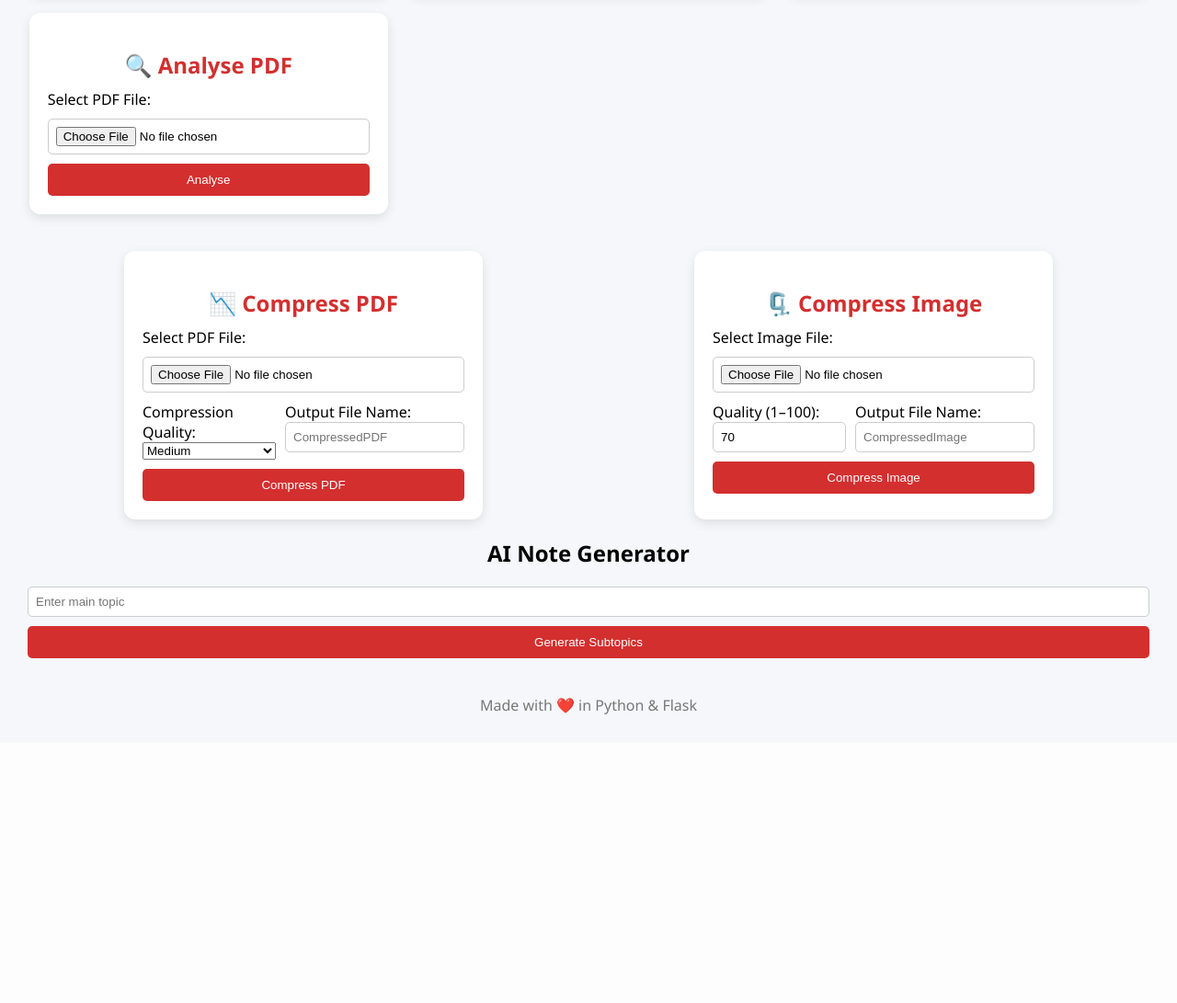
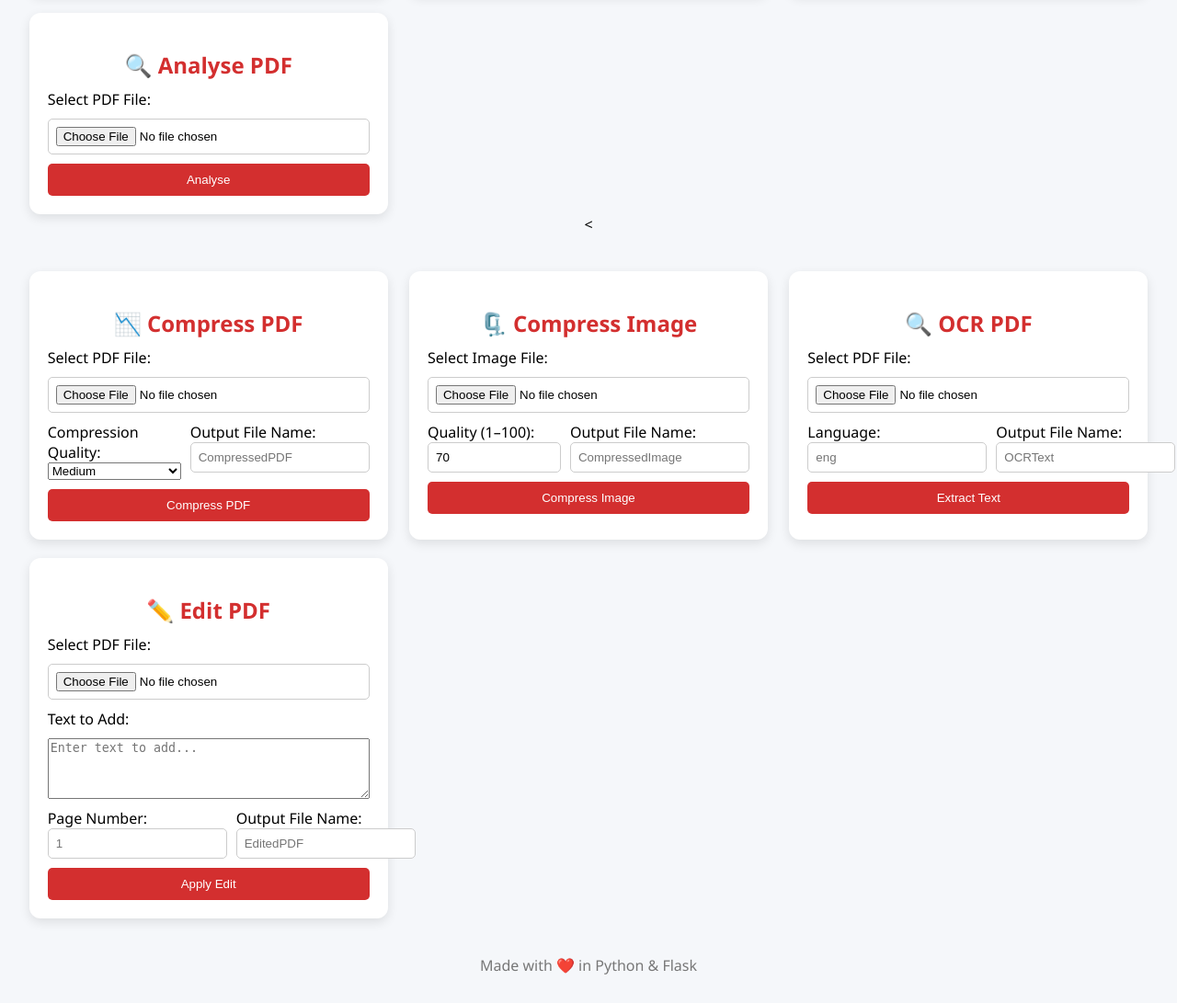
Before and after one commit to SachchitNesarikar/WeLovePDF, a Flask app: page / in a window 1280 px wide. Shown: the part 1240-2331 px from the top of the page at 92% size. Before the commit the page ends 2017 px from the top, so only its background shows below. Run offline with Flask 3, Linux system fonts and the light colour scheme; some libraries are stand-ins or nearby versions.

Commit message:
analyse, ocr and add text pdf

```diff
--- a/app.py
+++ b/app.py
@@ -4,25 +4,31 @@ from PIL import Image
 from io import BytesIO
 from werkzeug.utils import secure_filename
 import zipfile
-import fitz  # PyMuPDF
 import docx2pdf
 import tempfile
 import os
 from dotenv import load_dotenv
 load_dotenv()
 import base64
-import requests
-from flask import jsonify
-from gemini_notes import get_subtopics, get_notes  # if in separate file
 import google.generativeai as genai
-import base64
-
-# Configure Gemini with your API key
+from pdfminer.high_level import extract_text
+import tempfile
+from PyPDF2 import PdfReader, PdfWriter
+from reportlab.pdfgen import canvas
+from reportlab.lib.pagesizes import letter
 
 GEMINI_API_KEY = os.getenv("GEMINI_API_KEY")
 GEMINI_API_ENDPOINT = os.getenv("GEMINI_API_ENDPOINT")
+model = genai.GenerativeModel("gemini-2.5-flash")
 
 app = Flask(__name__)
+
+def extract_text_with_pdfminer(pdf_bytes):
+    with tempfile.NamedTemporaryFile(delete=False, suffix=".pdf") as tmp:
+        tmp.write(pdf_bytes)
+        tmp_path = tmp.name
+    return extract_text(tmp_path)
+
 
 @app.route("/")
 def index():
@@ -195,48 +201,95 @@ def compress_image():
     return send_file(output_stream, as_attachment=True, download_name=f"{secure_filename(output_name)}.jpg")
 
 
-genai.configure(api_key=GEMINI_API_KEY)
+@app.route("/analyse_pdf", methods=["POST"])
+def analyse_pdf():
+    file = request.files.get("pdf_file")
+    if not file or not file.filename.endswith(".pdf"):
+        return "Please upload a valid PDF file", 400
 
-# Use the Gemini model
-model = genai.GenerativeModel("gemini-pro")
+    try:
+        pdf_bytes = file.read()
+        output_name = secure_filename(file.filename)
 
-def summarize_pdf(pdf_bytes):
-    # Encode PDF to base64
-    encoded_pdf = base64.b64encode(pdf_bytes).decode("utf-8")
+        # Use PyPDF2 to extract text
+        extracted_text = extract_text_with_pdfminer(pdf_bytes)
 
-    # Prepare content parts
-    contents = [
-        {
-            "inline_data": {
-                "mime_type": "application/pdf",
-                "data": encoded_pdf
-            }
-        },
-        {
-            "text": "Summarize this PDF document."
-        }
-    ]
+        # Summarize with Gemini 2.5 Flash
+        prompt = f"Summarize the following PDF content:\n\n{extracted_text}"
+        response = model.generate_content(prompt)
+        summary = response.text
 
-    # Generate summary
-    response = model.generate_content(contents)
-    return response.text
+        return f"""
+            <h2>Summary of {output_name}</h2>
+            <div style="white-space: pre-wrap; font-family: sans-serif; line-height: 1.5;">
+                {summary}
+            </div>
+        """
+    except Exception as e:
+        return f"Error analyzing PDF: {str(e)}", 500
 
+@app.route("/ocr_pdf", methods=["POST"])
+def ocr_pdf():
+    file = request.files.get("pdf_file")
+    output_name = request.form.get("output_name", "OCRText")
 
-# @app.route("/generate_subtopics", methods=["POST"])
-# def generate_subtopics():
-#     topic = request.form.get("topic", "").strip()
-#     if not topic:
-#         return "Topic is required", 400
-#     subtopics = get_subtopics(topic)
-#     return jsonify(subtopics=subtopics)
+    if not file or not file.filename.endswith(".pdf"):
+        return "Please upload a valid PDF file", 400
 
-# @app.route("/generate_notes", methods=["POST"])
-# def generate_notes():
-#     selected = request.form.getlist("subtopics")
-#     if not selected:
-#         return "No subtopics selected", 400
-#     notes = get_notes(selected)
-#     return jsonify(notes=notes)
+    try:
+        # Save PDF temporarily
+        with tempfile.NamedTemporaryFile(delete=False, suffix=".pdf") as tmp:
+            tmp.write(file.read())
+            tmp_path = tmp.name
+
+        # Extract text using pdfminer
+        text = extract_text(tmp_path)
+
+        output_stream = BytesIO()
+        output_stream.write(text.encode("utf-8"))
+        output_stream.seek(0)
+
+        return send_file(output_stream, as_attachment=True, download_name=f"{secure_filename(output_name)}.txt")
+    except Exception as e:
+        return f"❌ OCR failed: {str(e)}", 500
+
+@app.route("/edit_pdf", methods=["POST"])
+def edit_pdf():
+    file = request.files.get("pdf_file")
+    edit_text = request.form.get("edit_text", "").strip()
+    page_number = int(request.form.get("page_number", 1)) - 1
+    output_name = request.form.get("output_name", "EditedPDF")
+
+    if not file or not file.filename.endswith(".pdf"):
+        return "Please upload a valid PDF file", 400
+    if not edit_text:
+        return "Please enter text to add", 400
+
+    try:
+        # Create overlay PDF with text
+        overlay_stream = BytesIO()
+        c = canvas.Canvas(overlay_stream, pagesize=letter)
+        c.drawString(72, 720, edit_text)  # Position: top-left
+        c.save()
+        overlay_stream.seek(0)
+
+        # Merge overlay onto original
+        reader = PdfReader(file.stream)
+        overlay_reader = PdfReader(overlay_stream)
+        writer = PdfWriter()
+
+        for i, page in enumerate(reader.pages):
+            if i == page_number:
+                page.merge_page(overlay_reader.pages[0])
+            writer.add_page(page)
+
+        output_stream = BytesIO()
+        writer.write(output_stream)
+        output_stream.seek(0)
+
+        return send_file(output_stream, as_attachment=True, download_name=f"{secure_filename(output_name)}.pdf")
+    except Exception as e:
+        return f"❌ PDF edit failed: {str(e)}", 500
 
 
 if __name__ == "__main__":
--- a/templates/index.html
+++ b/templates/index.html
@@ -214,7 +214,7 @@
 </div>
 
 <!-- THIRD ROW: COMPRESSION TOOLS -->
-<div class="grid" style="margin-top: 40px;">
+<<div class="grid" style="margin-top: 40px;">
   <!-- COMPRESS PDF -->
   <div class="card">
     <h2>📉 Compress PDF</h2>
@@ -258,41 +258,49 @@
       <button type="submit">Compress Image</button>
     </form>
   </div>
+
+  <!-- OCR PDF -->
+  <div class="card">
+    <h2>🔍 OCR PDF</h2>
+    <form action="/ocr_pdf" method="post" enctype="multipart/form-data">
+      <label>Select PDF File:</label>
+      <input type="file" name="pdf_file" required>
+      <div class="row">
+        <div class="half">
+          <label>Language:</label>
+          <input type="text" name="language" placeholder="eng">
+        </div>
+        <div class="half">
+          <label>Output File Name:</label>
+          <input type="text" name="output_name" placeholder="OCRText">
+        </div>
+      </div>
+      <button type="submit">Extract Text</button>
+    </form>
+  </div>
+
+  <!-- EDIT PDF -->
+  <div class="card">
+    <h2>✏️ Edit PDF</h2>
+    <form action="/edit_pdf" method="post" enctype="multipart/form-data">
+      <label>Select PDF File:</label>
+      <input type="file" name="pdf_file" required>
+      <label>Text to Add:</label>
+      <textarea name="edit_text" rows="4" placeholder="Enter text to add..."></textarea>
+      <div class="row">
+        <div class="half">
+          <label>Page Number:</label>
+          <input type="number" name="page_number" min="1" placeholder="1">
+        </div>
+        <div class="half">
+          <label>Output File Name:</label>
+          <input type="text" name="output_name" placeholder="EditedPDF">
+        </div>
+      </div>
+      <button type="submit">Apply Edit</button>
+    </form>
+  </div>
 </div>
-
-<h2>AI Note Generator</h2>
-<form id="noteForm">
-  <input type="text" name="topic" placeholder="Enter main topic" required>
-  <button type="submit">Generate Subtopics</button>
-</form>
-
-<div id="subtopics"></div>
-<div id="notes"></div>
-
-<script>
-document.getElementById("noteForm").addEventListener("submit", async function(e) {
-  e.preventDefault();
-  const formData = new FormData(e.target);
-  const res = await fetch("/generate_subtopics", { method: "POST", body: formData });
-  const data = await res.json();
-  const subDiv = document.getElementById("subtopics");
-  subDiv.innerHTML = "<h3>Select Subtopics</h3>";
-  data.subtopics.forEach((sub, i) => {
-    subDiv.innerHTML += `<label><input type="checkbox" name="subtopics" value="${sub}"> ${sub}</label><br>`;
-  });
-  subDiv.innerHTML += `<button onclick="generateNotes()">Generate Notes</button>`;
-});
-
-async function generateNotes() {
-  const checkboxes = document.querySelectorAll("input[name='subtopics']:checked");
-  const formData = new FormData();
-  checkboxes.forEach(cb => formData.append("subtopics", cb.value));
-  const res = await fetch("/generate_notes", { method: "POST", body: formData });
-  const data = await res.json();
-  document.getElementById("notes").innerHTML = `<h3>Generated Notes</h3><pre>${data.notes}</pre>`;
-}
-</script>
-
 
   <footer>
     Made with ❤️ in Python & Flask
```
Also changed, not shown: gemini_notes.py (deleted, +0 -18 lines).
